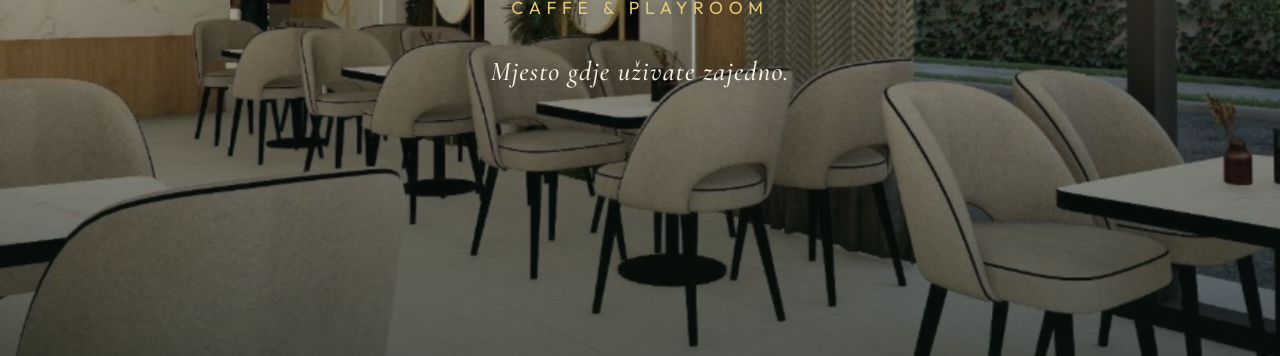
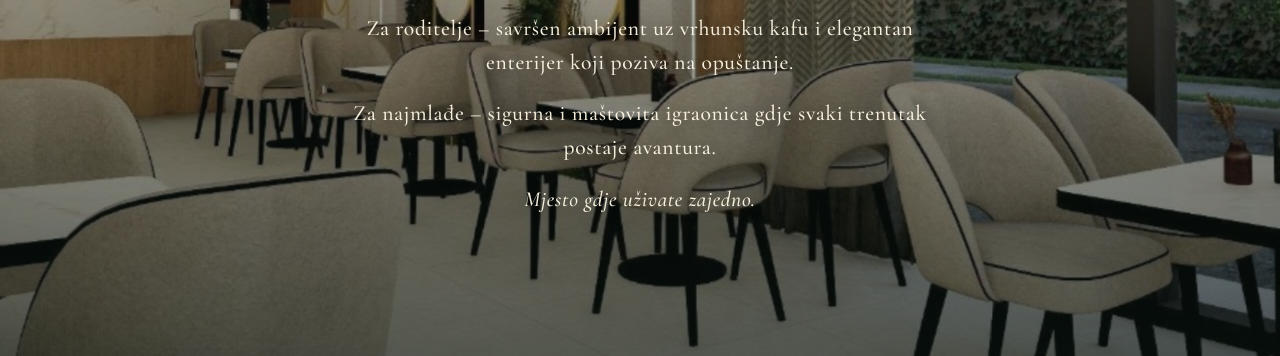
Before and after one commit to melanija-rgb/paradiso-caffe-playroom, a plain HTML site: page index.html in a window 1280 px wide. Shown: the part 444-800 px from the top of the page. Drawn offline with nearby package versions, Linux system fonts and the light colour scheme.

Commit message:
Add homepage hero intro copy below Caffe and Playroom.
Co-authored-by: Cursor <cursoragent@cursor.com>

```diff
--- a/index.html
+++ b/index.html
@@ -48,7 +48,21 @@
         <div class="hero__content">
           <h1 class="hero__title">Paradiso</h1>
           <p class="hero__subtitle">Caffe &amp; Playroom</p>
-          <p class="hero__lead">Mjesto gdje uživate zajedno.</p>
+          <div class="hero__copy">
+            <p>
+              Mjesto gdje se ukusi prepliću sa uživanjem, a osmijesi sa
+              bezbrižnom igrom!
+            </p>
+            <p>
+              Za roditelje – savršen ambijent uz vrhunsku kafu i elegantan
+              enterijer koji poziva na opuštanje.
+            </p>
+            <p>
+              Za najmlađe – sigurna i maštovita igraonica gdje svaki trenutak
+              postaje avantura.
+            </p>
+            <p>Mjesto gdje uživate zajedno.</p>
+          </div>
         </div>
       </section>
     </main>
--- a/styles.css
+++ b/styles.css
@@ -254,18 +254,28 @@ body.nav-open {
   animation: rise-in 1s cubic-bezier(0.22, 1, 0.36, 1) 0.5s forwards;
 }
 
-.hero__lead {
-  margin: 1.75rem 0 0;
+.hero__copy {
+  width: min(36rem, 100%);
+  margin: 1.75rem auto 0;
   font-family: var(--font-display);
-  font-size: clamp(1.25rem, 2.8vw, 1.7rem);
+  font-size: clamp(1.05rem, 2.2vw, 1.35rem);
   font-weight: 500;
-  font-style: italic;
-  letter-spacing: 0.04em;
+  line-height: 1.55;
+  letter-spacing: 0.03em;
   color: rgba(255, 248, 230, 0.95);
   text-shadow: 0 2px 16px rgba(0, 0, 0, 0.45);
   opacity: 0;
   transform: translateY(1rem);
   animation: rise-in 1s cubic-bezier(0.22, 1, 0.36, 1) 0.7s forwards;
+}
+
+.hero__copy p {
+  margin: 0 0 0.85em;
+}
+
+.hero__copy p:last-child {
+  margin-bottom: 0;
+  font-style: italic;
 }
 
 /* —— O nama —— */
@@ -1201,14 +1211,14 @@ body.nav-open {
   .hero__media,
   .hero__title,
   .hero__subtitle,
-  .hero__lead,
+  .hero__copy,
   .about__text p.is-visible {
     animation: none;
   }
 
   .hero__title,
   .hero__subtitle,
-  .hero__lead {
+  .hero__copy {
     opacity: 1;
     transform: none;
   }
```
